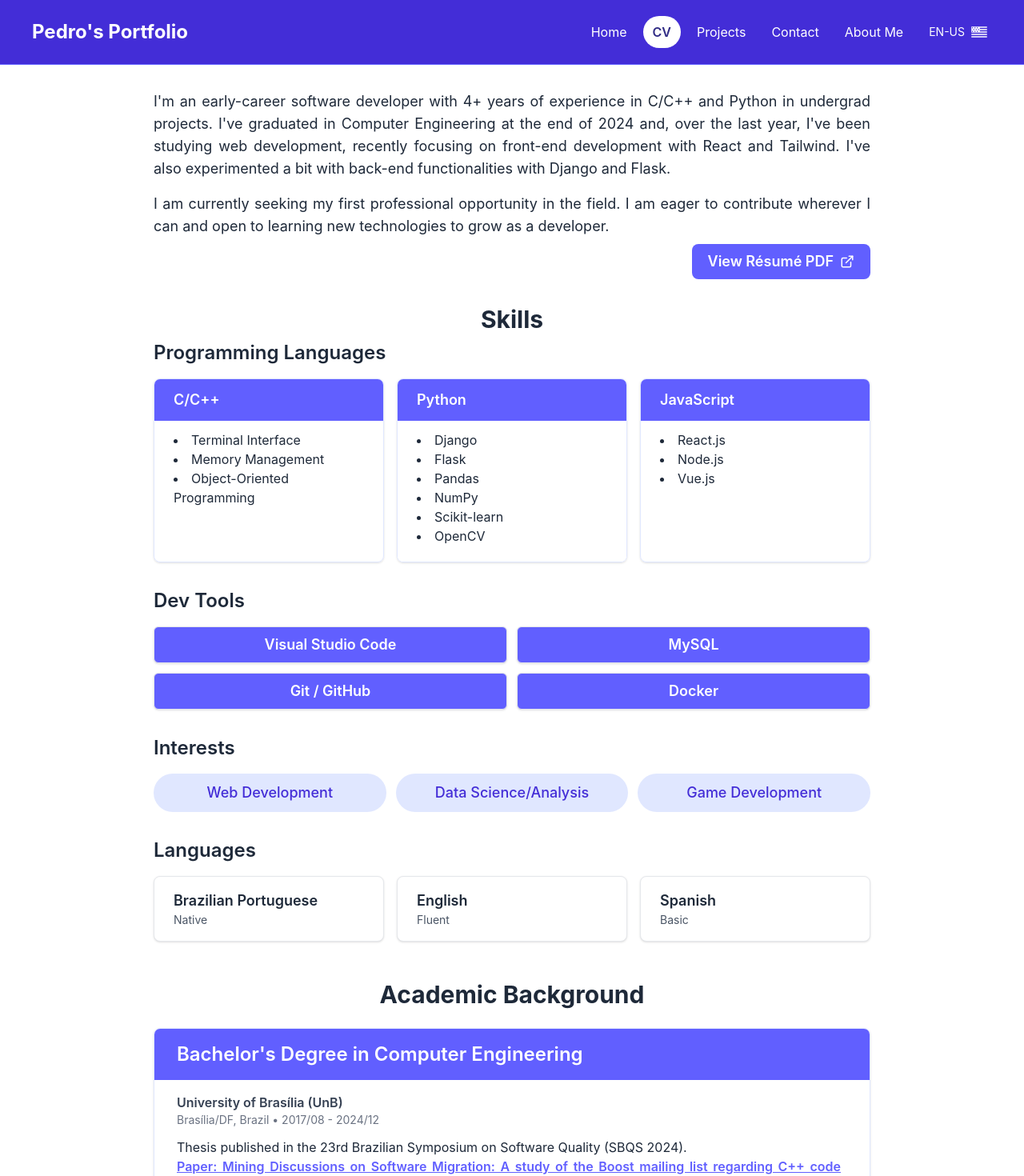
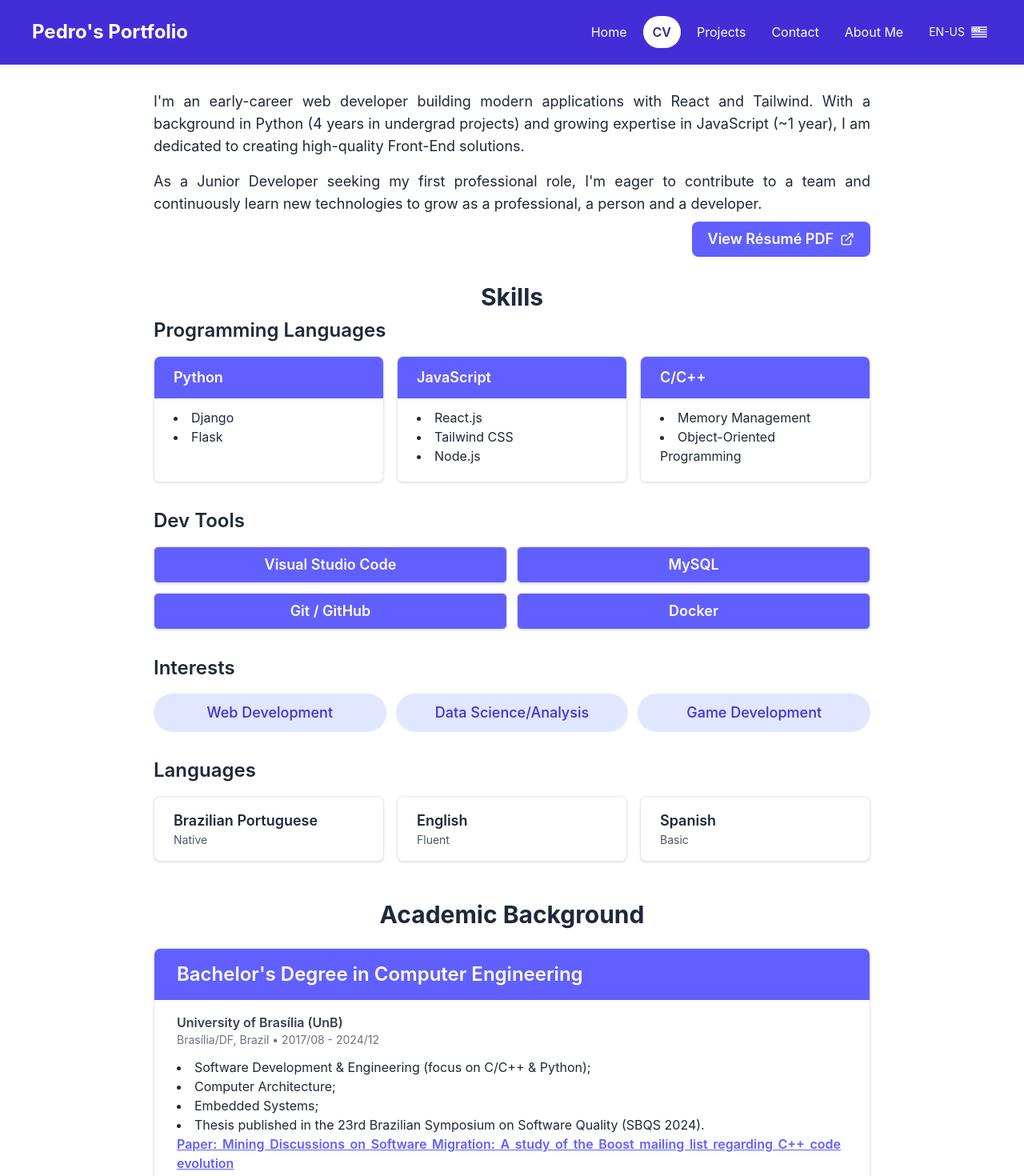
Before and after one commit to pedrovrc/pedrovrc.github.io, a React (Vite) app: page /cv in a window 1280 px wide. Shown: the top 1470 px of the page at 80% size. Built offline with nearby package versions, Linux system fonts and the light colour scheme.

Commit message:
feat: update README and websiteData.json for improved clarity and accuracy; remove C++ from skills section

```diff
--- a/src/components/features/SkillsSection.jsx
+++ b/src/components/features/SkillsSection.jsx
@@ -13,7 +13,6 @@ const STACK = [
     { icon: <SiReact size={40} color="#61DAFB" />, label: 'React' },
     { icon: <SiPython size={40} color="#3776AB" />, label: 'Python' },
     { icon: <SiDjango size={40} color="#092E20" />, label: 'Django' },
-    { icon: <SiCplusplus size={40} color="#00599C" />, label: 'C++' },
 ];
 
 const TOOLS = [
--- a/src/pages/Curriculum.jsx
+++ b/src/pages/Curriculum.jsx
@@ -92,13 +92,14 @@ const Curriculum = () => {
       <section className="mb-12">
         <h2 className="text-3xl font-bold text-center mb-6">{background?.title}</h2>
         <div className="space-y-6">
-          {background?.degrees?.map(({ title, institution, location, period, comment, linkText, link }) => (
+          {background?.degrees?.map(({ title, institution, location, period, description, linkText, link }) => (
             <ExperienceCard
               title={title}
               company={institution}
               location={location}
               period={period}
-              description={comment}
+              description={description}
+              contentType='bulletList'
               linkText={linkText}
               link={link}
             />
--- a/src/websiteData.json
+++ b/src/websiteData.json
@@ -5,39 +5,34 @@
             "title": "Olá, eu sou Pedro Carvalho",
             "subtitle": "Sou um Web Dev em início de carreira. Bem-vindo(a) ao meu site!",
             "cv": {
-                "opening": "Sou um desenvolvedor de software em início de carreira, com 4+ anos de experiência em C/C++ e Python em projetos da graduação. Concluí minha graduação em Engenharia de Computação no final de 2024 e, no último ano, tenho estudado desenvolvimento web, recentemente focando em desenvolvimento front-end com React e Tailwind. Também experimentei um pouco as funcionalidades de back-end usando Django e Flask.",
-                "jobseek": "Atualmente, estou buscando minha primeira oportunidade profissional na área. Estou disposto a contribuir como puder e aberto a aprender novas tecnologias para crescer como desenvolvedor.",
+                "opening": "Desenvolvedor Web em início de carreira, focado na construção de aplicações com React e Tailwind. Combinando experiência com Python (4 anos em projetos de graduação) e prática crescente em JavaScript (~1 ano), meu foco atual é o ecossistema Front-End.",
+                "jobseek": "Sou um Desenvolvedor Júnior dedicado, em busca da minha primeira oportunidade profissional. Estou disposto a contribuir com a equipe e aberto a dominar novas tecnologias, buscando crescer como profissional, pessoa e desenvolvedor.",
                 "cvlink": "https://flowcv.com/resume/4ear5oome000",
                 "linkname": "Ver Currículo em PDF",
                 "skills": {
                     "title": "Habilidades",
                     "programlangs": {
                         "title": "Linguagens de Programação",
-                        "cpp": {
-                            "title": "C/C++",
-                            "bullets": [
-                                "Interface de Terminais",
-                                "Manejo de Memória",
-                                "Orientação a Objeto"
-                            ]
-                        },
                         "python": {
                             "title": "Python",
                             "bullets": [
                                 "Django",
-                                "Flask",
-                                "Pandas",
-                                "NumPy",
-                                "Scikit-learn",
-                                "OpenCV"
+                                "Flask"
                             ]
                         },
                         "javascript": {
                             "title": "JavaScript",
                             "bullets": [
                                 "React.js",
-                                "Node.js",
-                                "Vue.js"
+                                "Tailwind CSS",
+                                "Node.js"
+                            ]
+                        },
+                        "cpp": {
+                            "title": "C/C++",
+                            "bullets": [
+                                "Manejo de Memória",
+                                "Orientação a Objeto"
                             ]
                         }
                     },
@@ -82,7 +77,12 @@
                             "institution": "Universidade de Brasília (UnB)",
                             "location": "Brasília/DF, Brasil",
                             "period": "2017/08 - 2024/12",
-                            "comment": "Trabalho de Conclusão publicado no 23º Simpósio Brasileiro de Qualidade de Software (SBQS 2024).",
+                            "description": [
+                                "Desenvolvimento/Engenharia de Software (foco em C/C++ e Python);",
+                                "Arquitetura de Computadores;",
+                                "Sistemas Microprocessados;",
+                                "Trabalho de Conclusão publicado no 23º Simpósio Brasileiro de Qualidade de Software (SBQS 2024)."
+                            ],
                             "linkText": "Artigo: Mining Discussions on Software Migration: A study of the Boost mailing list regarding C++ code evolution",
                             "link": "https://dl.acm.org/doi/10.1145/3701625.3701665"
                         }
@@ -170,39 +170,34 @@
             "title": "Hello, I'm Pedro Carvalho",
             "subtitle": "I am an early-career web developer. Welcome to my website!",
             "cv": {
-                "opening": "I'm an early-career software developer with 4+ years of experience in C/C++ and Python in undergrad projects. I've graduated in Computer Engineering at the end of 2024 and, over the last year, I've been studying web development, recently focusing on front-end development with React and Tailwind. I've also experimented a bit with back-end functionalities with Django and Flask.",
-                "jobseek": "I am currently seeking my first professional opportunity in the field. I am eager to contribute wherever I can and open to learning new technologies to grow as a developer.",
+                "opening": "I'm an early-career web developer building modern applications with React and Tailwind. With a background in Python (4 years in undergrad projects) and growing expertise in JavaScript (~1 year), I am dedicated to creating high-quality Front-End solutions.",
+                "jobseek": "As a Junior Developer seeking my first professional role, I'm eager to contribute to a team and continuously learn new technologies to grow as a professional, a person and a developer.",
                 "cvlink": "https://flowcv.com/resume/83n68qpal3r3",
                 "linkname": "View Résumé PDF",
                 "skills": {
                     "title": "Skills",
                     "programlangs": {
                         "title": "Programming Languages",
-                        "cpp": {
-                            "title": "C/C++",
-                            "bullets": [
-                                "Terminal Interface",
-                                "Memory Management",
-                                "Object-Oriented Programming"
-                            ]
-                        },
                         "python": {
                             "title": "Python",
                             "bullets": [
                                 "Django",
-                                "Flask",
-                                "Pandas",
-                                "NumPy",
-                                "Scikit-learn",
-                                "OpenCV"
+                                "Flask"
                             ]
                         },
                         "javascript": {
                             "title": "JavaScript",
                             "bullets": [
                                 "React.js",
-                                "Node.js",
-                                "Vue.js"
+                                "Tailwind CSS",
+                                "Node.js"
+                            ]
+                        },
+                        "cpp": {
+                            "title": "C/C++",
+                            "bullets": [
+                                "Memory Management",
+                                "Object-Oriented Programming"
                             ]
                         }
                     },
@@ -247,7 +242,12 @@
                             "institution": "University of Brasília (UnB)",
                             "location": "Brasília/DF, Brazil",
                             "period": "2017/08 - 2024/12",
-                            "comment": "Thesis published in the 23rd Brazilian Symposium on Software Quality (SBQS 2024).",
+                            "description": [
+                                "Software Development & Engineering (focus on C/C++ & Python);",
+                                "Computer Architecture;",
+                                "Embedded Systems;",
+                                "Thesis published in the 23rd Brazilian Symposium on Software Quality (SBQS 2024)."
+                            ],
                             "linkText": "Paper: Mining Discussions on Software Migration: A study of the Boost mailing list regarding C++ code evolution",
                             "link": "https://dl.acm.org/doi/10.1145/3701625.3701665"
                         }
```
Also changed, not shown: 1 other file (tests, documents, lock files or other folders).
